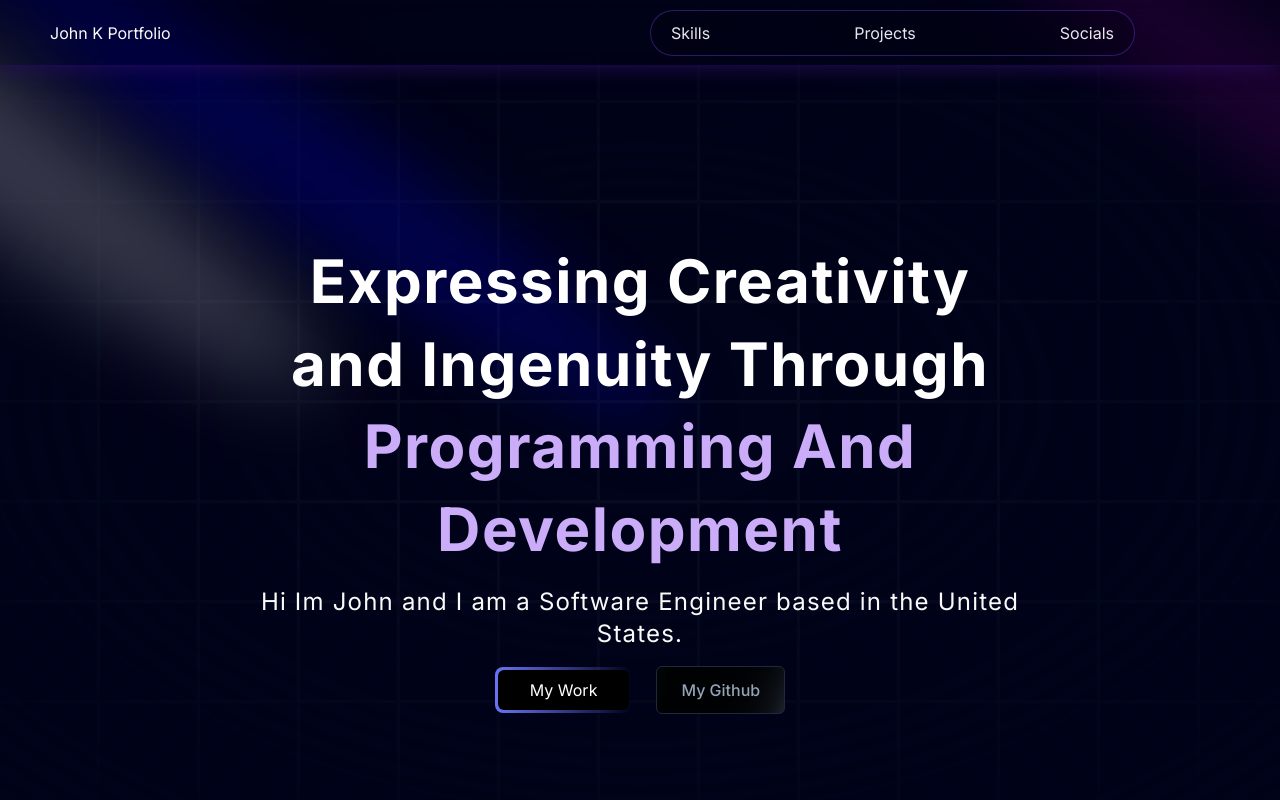
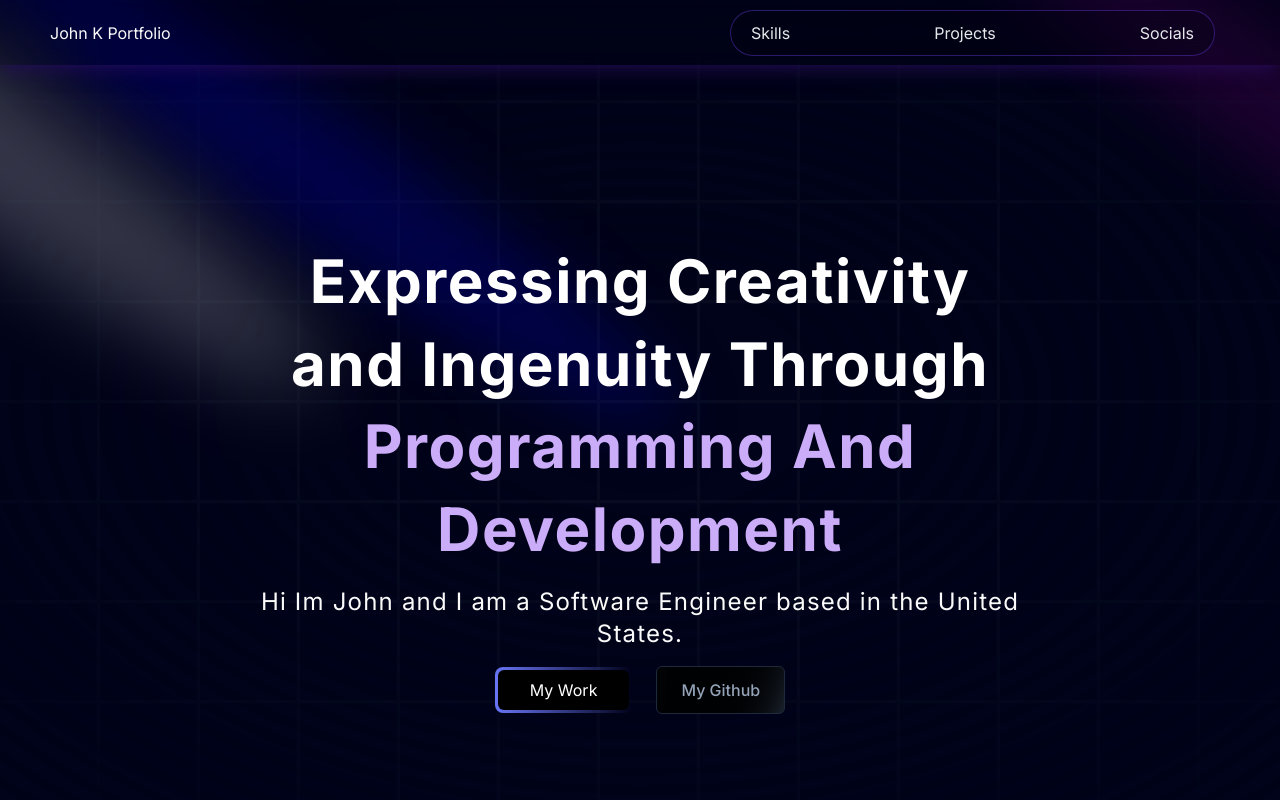
Before and after one commit to ArmadaDev25/NextJSPortfolio_v2, a Next.js app in the folder portfoliov2/: page / in a window 1280 px wide. Shown: the top 800 px of the page. Built offline with nearby package versions, Linux system fonts and the light colour scheme.

Commit message:
Update Navbar.tsx

```diff
--- a/portfoliov2/components/Navbar.tsx
+++ b/portfoliov2/components/Navbar.tsx
@@ -8,7 +8,7 @@ const Navbar = () => {
                 <h1>
                     John K Portfolio
                 </h1>
-                <div className="w-[500px] h-full flex flex-row items-center justify-between md:mr-20">
+                <div className="w-[500px] h-full flex flex-row items-center justify-between">
                 <div className="flex items-center justify-between w-full h-auto border border-[#7042f861] bg-[#0300145e] mr-[15px] px-[20px] py-[10px] rounded-full text-gray-200">
                 <h1>
                     Skills
@@ -26,7 +26,6 @@ const Navbar = () => {
 
             </div>
 
-
         </div>
     )
 
```
